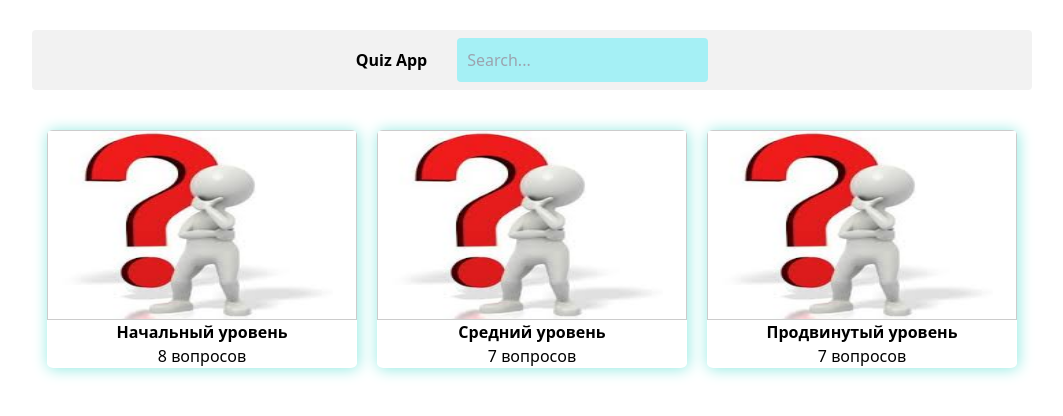
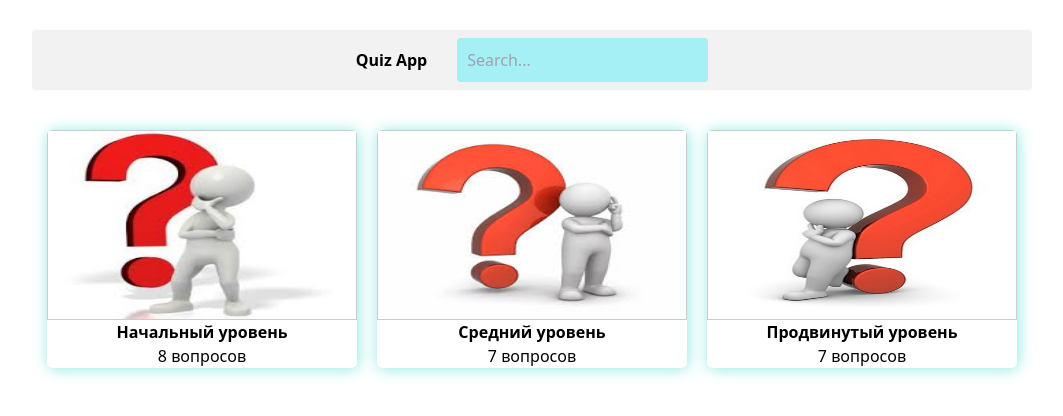
Before and after one commit to ErGrei/Quiz_Vue, a Vue app: page / in a window 1280 px wide. Shown: the top 416 px of the page, without its empty margins (108-1171 px from the left). Built offline with nearby package versions, Linux system fonts and the light colour scheme.

Commit message:
feat: add components card

```diff
--- a/src/App.vue
+++ b/src/App.vue
@@ -1,6 +1,7 @@
 <script setup>
 import quizes from "./data/quizes.json";
 import { ref } from "vue";
+import Card from "./components/quizStartCard.vue";
 
 const quizesRef = ref(quizes);
 </script>
@@ -12,16 +13,7 @@ const quizesRef = ref(quizes);
       <input type="text" placeholder="Search..." />
     </header>
     <div class="options-container">
-      <div v-for="quiz in quizesRef"  :key="quiz.id" class="card">
-        <img
-          src="./assets/01_fishing _line.jpg"
-          alt="Абстракный человечек задумывается на фоне красного вопроса"
-        />
-        <div class="card-text">
-          <h2>{{quiz.name}}</h2>
-          <p>{{quiz.questions.length}} вопросов</p>
-        </div>
-      </div>
+     <Card v-for="quiz in quizesRef" :key="quiz.id" :quiz="quiz" />
     </div>
   </div>
 </template>
@@ -66,33 +58,5 @@ header input {
   gap: 20px;
 }
 
-.card {
-  width: 310px;
-  overflow: hidden;
-  border-radius: 2%;
-  box-shadow: 1px 1px 15px #8de9e1;
-  margin: 0, auto;
-  cursor: pointer;
-  transition: all 0.3s ease;
-}
 
-.card:hover {
-  transform: scale(1.1);
-  box-shadow: 1px 1px 25px #e0b159;
-}
-
-.card img {
-  width: 100%;
-  height: 190px;
-  border: 1px solid #cccccc;
-}
-
-.card .card-text {
-  padding: 0 5px;
-  text-align: center;
-}
-
-.card .card-text h2 {
-font-weight: bold;
-}
 </style>
--- /dev/null
+++ b/src/components/quizStartCard.vue
@@ -0,0 +1,53 @@
+<script setup>
+import { defineProps } from "vue";
+
+const { quiz } = defineProps(["quiz"]);
+
+
+console.log(quiz);
+</script>
+
+<template>
+  <div class="card">
+    <img
+      :src="quiz.img"
+      alt="Абстракный человечек задумывается на фоне красного вопроса"
+    />
+    <div class="card-text">
+      <h2>{{ quiz.name }}</h2>
+      <p>{{ quiz.questions.length }} вопросов</p>
+    </div>
+  </div>
+</template>
+
+<style scoped>
+.card {
+  width: 310px;
+  overflow: hidden;
+  border-radius: 2%;
+  box-shadow: 1px 1px 15px #8de9e1;
+  margin: 0, auto;
+  cursor: pointer;
+  transition: all 0.3s ease;
+}
+
+.card:hover {
+  transform: scale(1.1);
+  box-shadow: 1px 1px 25px #e0b159;
+}
+
+.card img {
+  width: 100%;
+  height: 190px;
+  border: 1px solid #cccccc;
+}
+
+.card .card-text {
+  padding: 0 5px;
+  text-align: center;
+}
+
+.card .card-text h2 {
+  font-weight: bold;
+}
+</style>
--- a/src/data/quizes.json
+++ b/src/data/quizes.json
@@ -1,7 +1,7 @@
 [
   {
     "id": 1,
-    "img": "../assets/01_fishing _line.jpg",
+    "img": "src/assets/01_fishing_line.jpg",
     "name": "Начальный уровень",
     "questions": [
       {
@@ -248,7 +248,7 @@
   },
   {
     "id": 2,
-    "img": "../assets/02_average.jpg",
+    "img": "src/assets/02_average.jpg",
     "name": "Средний уровень",
     "questions": [
       {
@@ -465,7 +465,7 @@
   },
   {
     "id": 3,
-    "img": "../assets/03_heavy.jpg",
+    "img": "src/assets/03_heavy.jpg",
     "name": "Продвинутый уровень",
     "questions": [
       {
```
Also changed, not shown: src/assets/01_fishing_line.jpg (renamed from src/assets/01_fishing _line.jpg).
